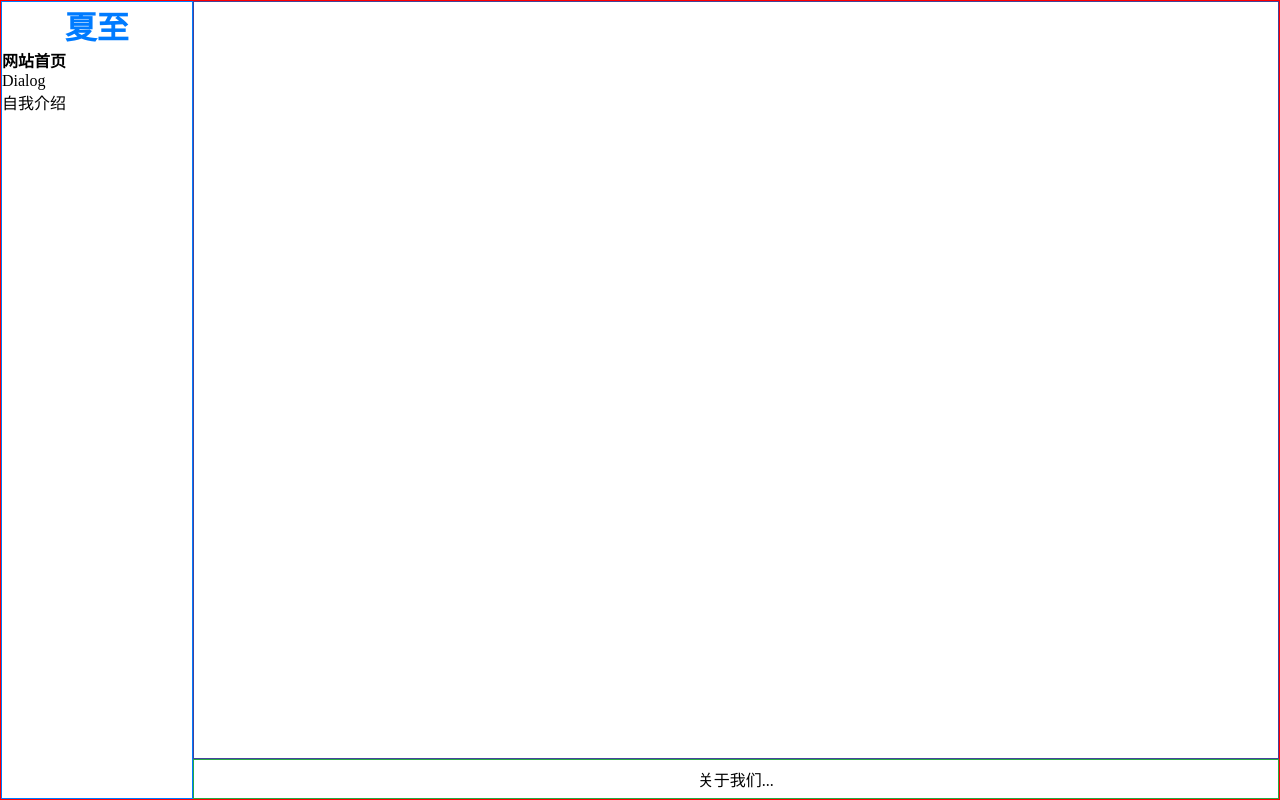
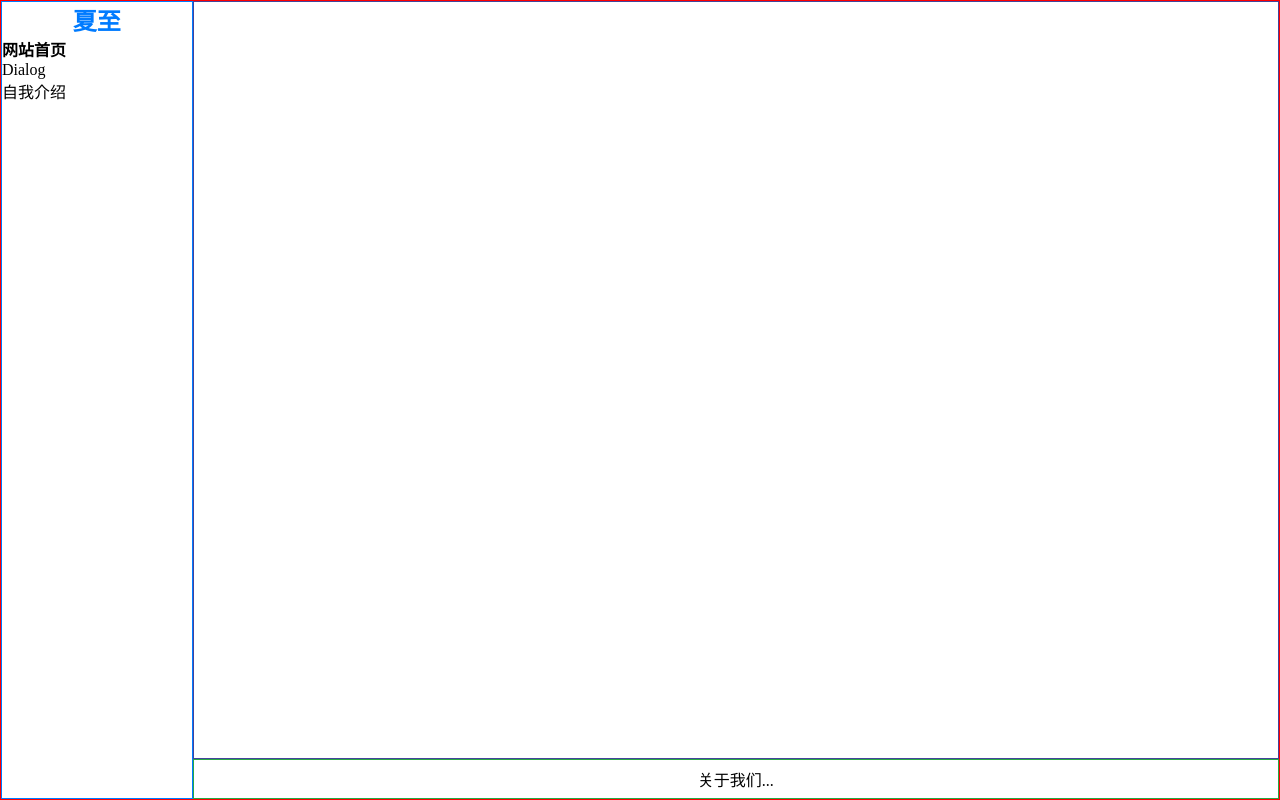
Before and after one commit to zxjdzxb/Summer-Solstice-UI, a Next.js app: page / in a window 1280 px wide. Built offline with nearby package versions, Linux system fonts and the light colour scheme.

Commit message:
格式化

```diff
--- a/src/components/Layout/Layout.module.scss
+++ b/src/components/Layout/Layout.module.scss
@@ -5,10 +5,11 @@
   display: grid;
   grid-template-columns: 15% 85%;
   grid-template-rows: 1.9fr 0.1fr;
-  gap: 0px;
+  gap: 0;
   grid-template-areas:
     "header main"
     "header footer";
+
   .header {
     grid-area: header;
     border: #007bff 1px solid;
@@ -18,7 +19,6 @@
     grid-area: main;
     border: #007b 1px solid;
   }
-
   .footer {
     grid-area: footer;
     border: #28a745 1px solid;
@@ -29,8 +29,8 @@
 
 }
 
-.title{
-  font-size: 2rem;
+.title {
+  font-size: var(--title-font-size);
   font-weight: bold;
   text-align: center;
   color: #007bff;
--- a/src/styles/var.scss
+++ b/src/styles/var.scss
@@ -9,7 +9,7 @@
   --dark-color: #343a40;
   --font-family-sans-serif: -apple-system, BlinkMacSystemFont, "Segoe UI", Roboto, "Helvetica Neue", Arial, sans-serif;
   --font-family-monospace: SFMono-Regular, Menlo, Monaco, Consolas, "Liberation Mono", "Courier New", monospace;
-
+  --title-font-size: 1.5rem;
   //--font-size-base: 1rem;
   //--font-size-lg: 1.25rem;
   //--font-size-sm: 0.875rem;
```
